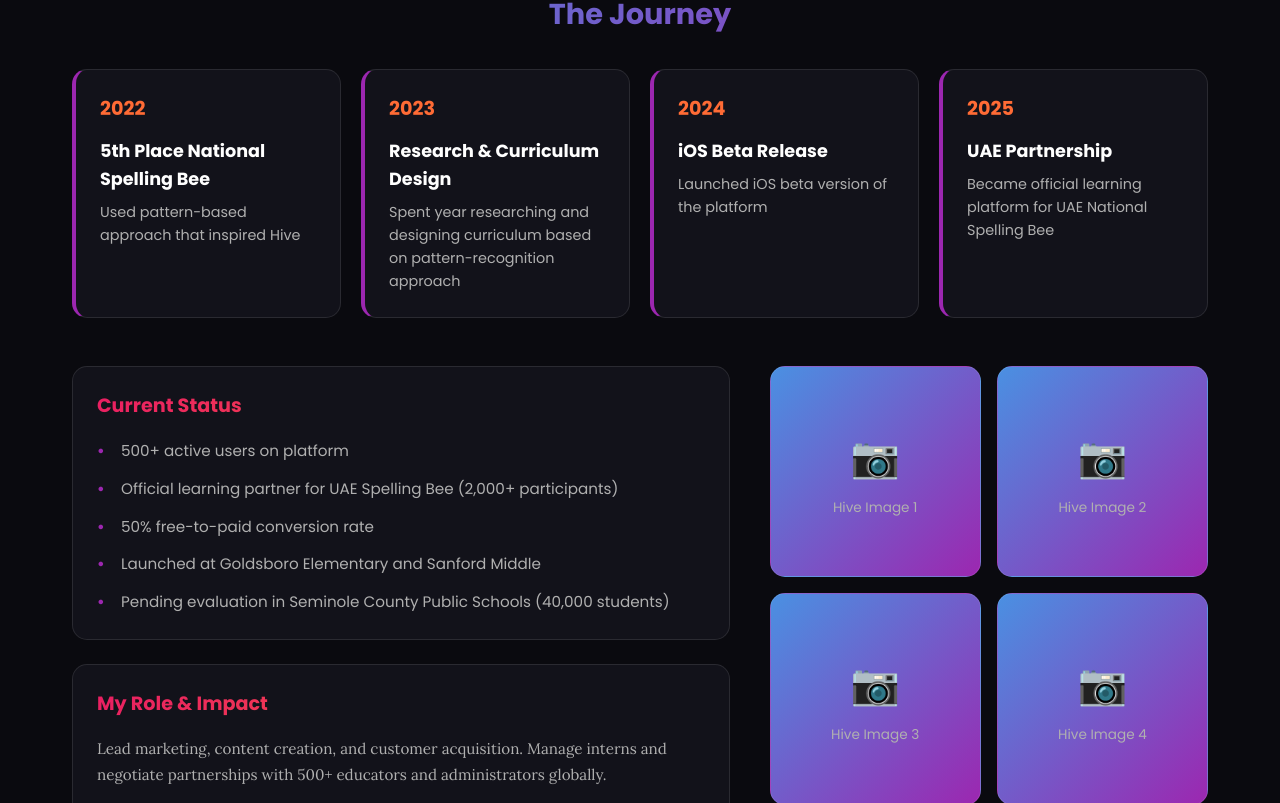
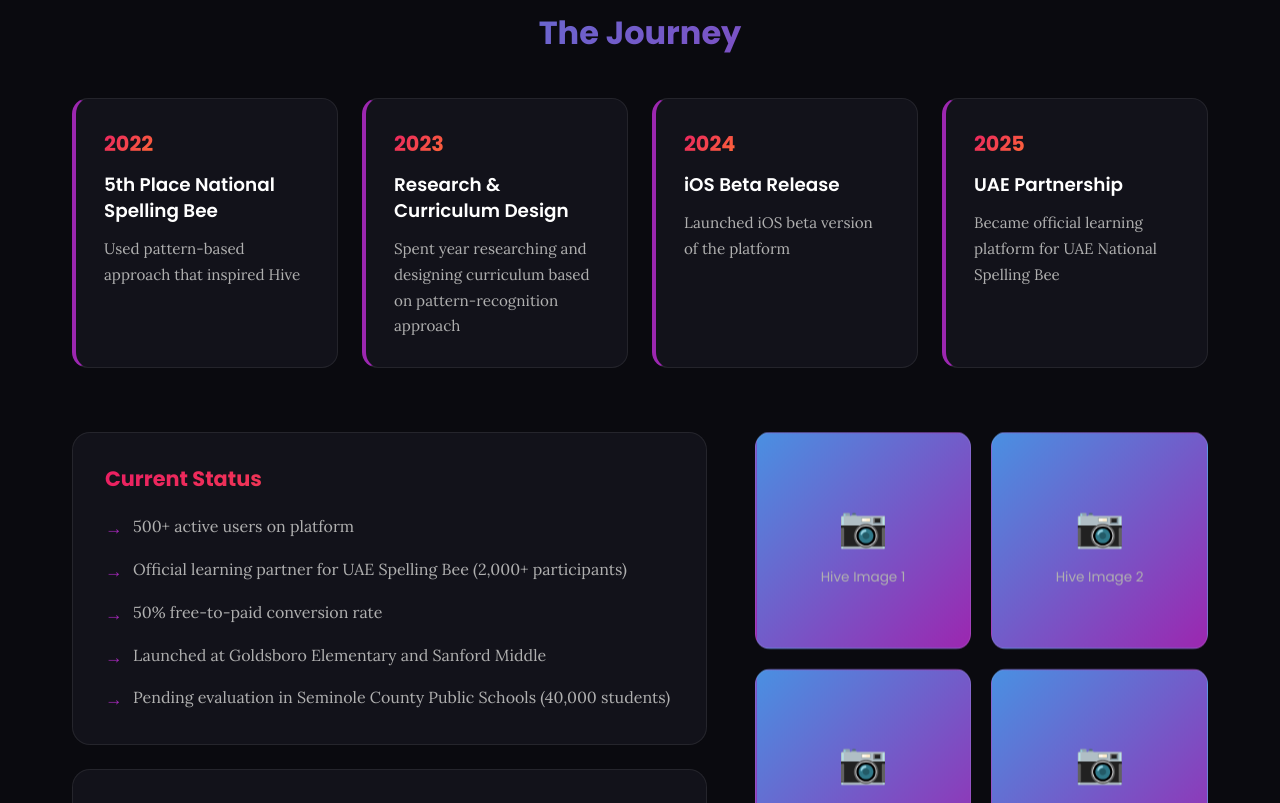
Before and after one commit to Akr1040317/ekanshPortfolio, a React (Create React App) app: page / in a window 1280 px wide. Shown: the part 1577-2380 px from the top of the page. Built offline with nearby package versions, Linux system fonts and the light colour scheme.

Commit message:
Hive: improve visual design - better spacing, refined cards, sticky gallery, polished typography

```diff
--- a/src/App.css
+++ b/src/App.css
@@ -375,8 +375,10 @@
 .hive-image-gallery {
     display: grid;
     grid-template-columns: 1fr 1fr;
-    gap: 1rem;
+    gap: 1.25rem;
     max-width: 100%;
+    position: sticky;
+    top: 100px;
 }
 
 .hive-gallery-item {
@@ -410,28 +412,38 @@
 
 .detail-card {
     background: var(--dark-secondary);
-    padding: 1.5rem;
-    border-radius: 15px;
-    border: 1px solid rgba(255, 255, 255, 0.1);
+    padding: 2rem;
+    border-radius: 18px;
+    border: 1px solid rgba(255, 255, 255, 0.08);
     overflow-wrap: break-word;
     word-wrap: break-word;
+    transition: all 0.3s ease;
+    position: relative;
+}
+
+.detail-card:hover {
+    transform: translateY(-2px);
+    box-shadow: 0 10px 30px rgba(0, 0, 0, 0.3);
+    border-color: rgba(255, 255, 255, 0.12);
 }
 
 .detail-card h4 {
-    font-size: 1.2rem;
-    margin-bottom: 1rem;
+    font-size: 1.3rem;
+    margin-bottom: 1.25rem;
     color: var(--text-primary);
     background: var(--gradient-2);
     -webkit-background-clip: text;
     -webkit-text-fill-color: transparent;
     background-clip: text;
+    font-weight: 700;
+    line-height: 1.3;
 }
 
 .detail-card p {
     color: var(--text-secondary);
-    line-height: 1.7;
-    font-size: 0.95rem;
-    margin-bottom: 1rem;
+    line-height: 1.8;
+    font-size: 1rem;
+    margin-bottom: 1.25rem;
     font-family: 'Lora', serif;
 }
 
@@ -447,19 +459,21 @@
 
 .hive-list li {
     color: var(--text-secondary);
-    line-height: 1.7;
-    font-size: 0.95rem;
-    margin-bottom: 0.75rem;
-    padding-left: 1.5rem;
+    line-height: 1.8;
+    font-size: 1rem;
+    margin-bottom: 0.875rem;
+    padding-left: 1.75rem;
     position: relative;
+    font-family: 'Lora', serif;
 }
 
 .hive-list li::before {
-    content: '•';
+    content: '→';
     position: absolute;
     left: 0;
     color: var(--purple);
     font-weight: bold;
+    font-size: 1.1rem;
 }
 
 .hive-list li:last-child {
@@ -479,69 +493,96 @@
 
 /* Hive Journey Timeline */
 .hive-content-wrapper {
-    margin-top: 3rem;
+    margin-top: 4rem;
 }
 
 .hive-journey-section {
-    margin-bottom: 3rem;
+    margin-bottom: 4rem;
 }
 
 .hive-journey-section h3 {
-    font-size: 1.8rem;
-    margin-bottom: 2rem;
+    font-size: 2rem;
+    margin-bottom: 2.5rem;
     text-align: center;
     background: var(--gradient-1);
     -webkit-background-clip: text;
     -webkit-text-fill-color: transparent;
     background-clip: text;
+    font-weight: 700;
 }
 
 .journey-timeline {
     display: grid;
-    grid-template-columns: repeat(auto-fit, minmax(220px, 1fr));
-    gap: 1.25rem;
+    grid-template-columns: repeat(auto-fit, minmax(240px, 1fr));
+    gap: 1.5rem;
     max-width: 100%;
 }
 
 .hive-info-grid {
     display: grid;
-    grid-template-columns: 1.5fr 1fr;
-    gap: 2.5rem;
+    grid-template-columns: 1.4fr 1fr;
+    gap: 3rem;
     align-items: start;
 }
 
 .milestone-card {
     background: var(--dark-secondary);
-    padding: 1.5rem;
-    border-radius: 15px;
-    border: 1px solid rgba(255, 255, 255, 0.1);
+    padding: 1.75rem;
+    border-radius: 16px;
+    border: 1px solid rgba(255, 255, 255, 0.08);
     border-left: 4px solid var(--purple);
-    transition: transform 0.3s ease;
+    transition: all 0.3s ease;
+    position: relative;
+    overflow: hidden;
+}
+
+.milestone-card::before {
+    content: '';
+    position: absolute;
+    top: 0;
+    left: 0;
+    right: 0;
+    bottom: 0;
+    background: linear-gradient(135deg, rgba(156, 39, 176, 0.05), transparent);
+    opacity: 0;
+    transition: opacity 0.3s ease;
+}
+
+.milestone-card:hover::before {
+    opacity: 1;
 }
 
 .milestone-card:hover {
-    transform: translateY(-5px);
-    box-shadow: 0 10px 30px rgba(156, 39, 176, 0.3);
+    transform: translateY(-3px);
+    box-shadow: 0 12px 40px rgba(156, 39, 176, 0.25);
+    border-color: rgba(255, 255, 255, 0.15);
 }
 
 .milestone-year {
-    font-size: 1.2rem;
+    font-size: 1.3rem;
     font-weight: 700;
-    color: var(--orange);
+    background: var(--gradient-2);
+    -webkit-background-clip: text;
+    -webkit-text-fill-color: transparent;
+    background-clip: text;
     margin-bottom: 0.75rem;
+    display: inline-block;
 }
 
 .milestone-content h4 {
-    font-size: 1.1rem;
-    color: var(--text-primary);
-    margin-bottom: 0.5rem;
+    font-size: 1.15rem;
+    color: var(--text-primary);
+    margin-bottom: 0.75rem;
+    font-weight: 600;
+    line-height: 1.4;
 }
 
 .milestone-content p {
     color: var(--text-secondary);
-    font-size: 0.9rem;
-    line-height: 1.6;
+    font-size: 0.95rem;
+    line-height: 1.7;
     margin: 0;
+    font-family: 'Lora', serif;
 }
 
 /* Cricket Section */
```
